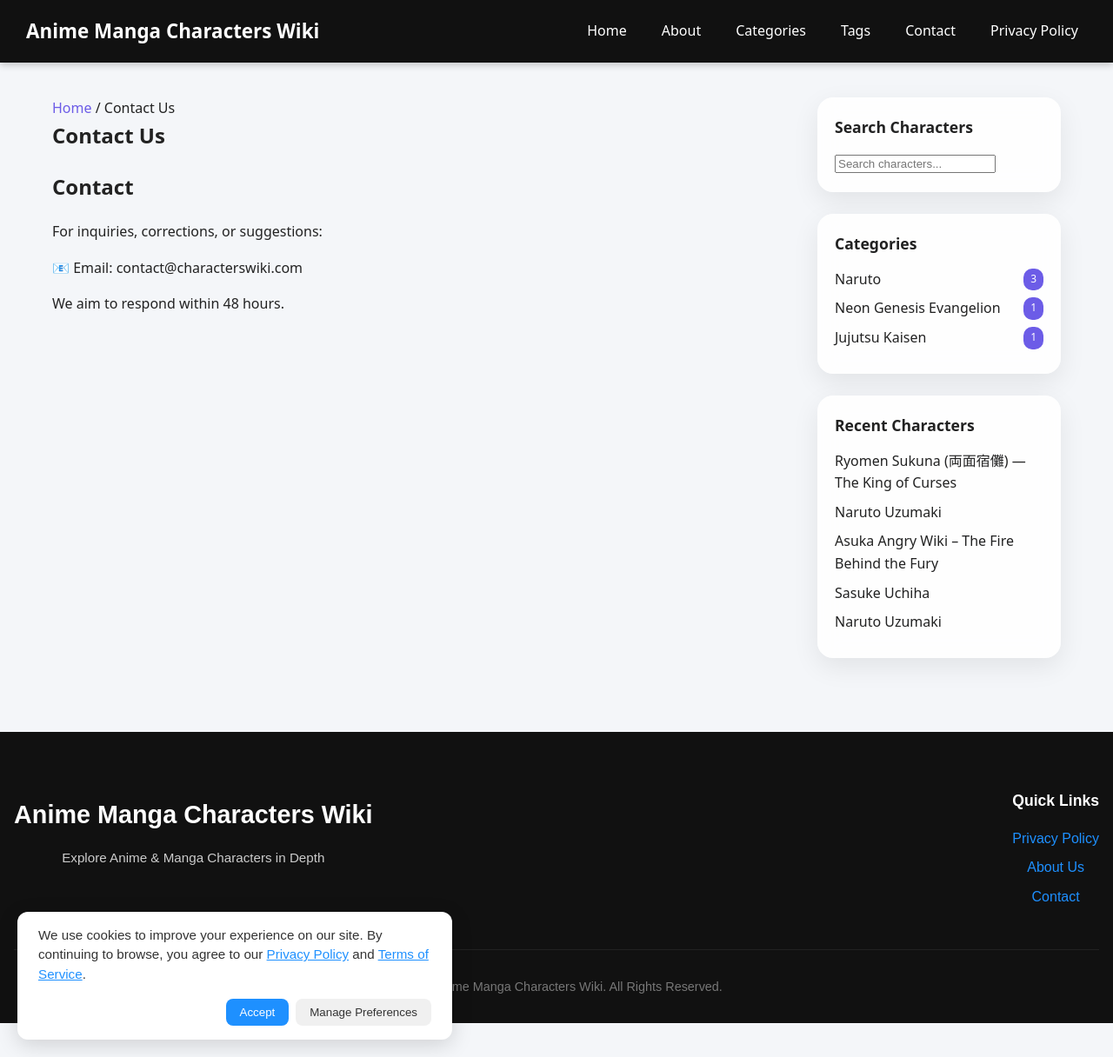
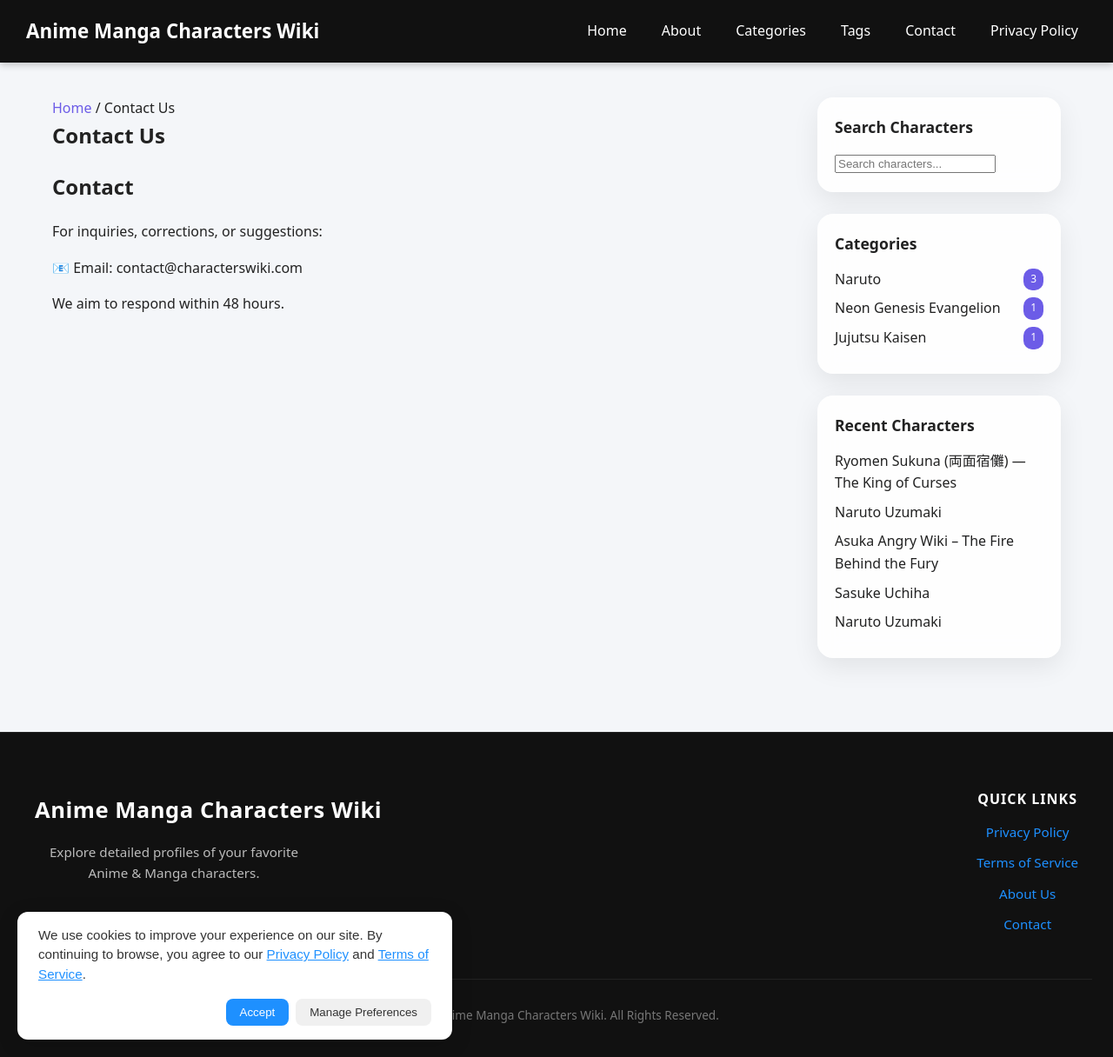
Before and after one commit to characterswiki/characters, a Jekyll site: the page built from _pages/contact.md, in a window 1280 px wide and 1216 px high. Shown: the whole window at 87% size. Built offline with Jekyll 4.4.1, drawn with Linux system fonts in a browser that asks for light colours.

Commit message:
Update footer.html

```diff
--- a/_includes/footer.html
+++ b/_includes/footer.html
@@ -1,93 +1,111 @@
 <footer class="footer">
   <div class="footer-container">
 
-    <!-- Site Branding -->
+    <!-- Branding -->
     <div class="footer-brand">
       <h2>{{ site.title }}</h2>
-      <p>Explore Anime & Manga Characters in Depth</p>
+      <p>Explore detailed profiles of your favorite Anime & Manga characters.</p>
     </div>
 
     <!-- Quick Links -->
     <div class="footer-links">
       <h3>Quick Links</h3>
       <ul>
-        <li><a href="{{ site.baseurl }}/privacy-policy/">Privacy Policy</a></li>
-        <li><a href="{{ site.baseurl }}/about/">About Us</a></li>
-        <li><a href="{{ site.baseurl }}/contact/">Contact</a></li>
+        <li><a href="{{ '/privacy-policy/' | relative_url }}">Privacy Policy</a></li>
+        <li><a href="{{ '/terms/' | relative_url }}">Terms of Service</a></li>
+        <li><a href="{{ '/about/' | relative_url }}">About Us</a></li>
+        <li><a href="{{ '/contact/' | relative_url }}">Contact</a></li>
       </ul>
     </div>
 
   </div>
 
-  <!-- Footer Bottom -->
+  <!-- Bottom Bar -->
   <div class="footer-bottom">
-    <p>&copy; {{ site.time | date: "%Y" }} {{ site.title }}. All Rights Reserved.</p>
+    <p>
+      &copy; {{ site.time | date: "%Y" }} {{ site.title }}.
+      All Rights Reserved.
+    </p>
   </div>
 
-  <!-- Footer Styles -->
   <style>
     .footer {
-      background: #111; /* Matches header */
+      background: #111;
       color: #eee;
-      padding: 3rem 1rem 1rem;
-      font-family: sans-serif;
-    }
-
-    .footer a {
-      color: #1e90ff; /* Matches header links */
-      text-decoration: none;
-      transition: color 0.3s;
-    }
-    .footer a:hover {
-      color: #00bfff;
+      padding: 3rem 1.5rem 1.5rem;
+      font-family: system-ui, -apple-system, sans-serif;
+      border-top: 1px solid #222;
     }
 
     .footer-container {
       display: flex;
+      justify-content: space-between;
       flex-wrap: wrap;
-      justify-content: space-between;
-      max-width: 1300px;
+      max-width: 1200px;
       margin: 0 auto;
-      gap: 2rem;
+      gap: 3rem;
     }
 
     .footer-brand h2 {
-      font-size: 1.8rem;
-      margin-bottom: 0.5rem;
+      font-size: 1.6rem;
+      margin-bottom: 0.6rem;
       color: #fff;
+      letter-spacing: 0.5px;
     }
+
     .footer-brand p {
       font-size: 0.95rem;
-      color: #ccc;
+      color: #bbb;
+      max-width: 320px;
+      line-height: 1.6;
     }
 
     .footer-links h3 {
+      font-size: 1rem;
       margin-bottom: 0.8rem;
-      font-size: 1.1rem;
       color: #fff;
+      text-transform: uppercase;
+      letter-spacing: 1px;
     }
 
     .footer-links ul {
       list-style: none;
       padding: 0;
+      margin: 0;
     }
+
     .footer-links ul li {
-      margin-bottom: 0.5rem;
+      margin-bottom: 0.6rem;
+    }
+
+    .footer a {
+      color: #1e90ff;
+      text-decoration: none;
+      font-size: 0.95rem;
+      transition: color 0.3s ease;
+    }
+
+    .footer a:hover {
+      color: #00bfff;
     }
 
     .footer-bottom {
       text-align: center;
-      margin-top: 2rem;
-      font-size: 0.9rem;
+      margin-top: 2.5rem;
+      padding-top: 1rem;
+      border-top: 1px solid #222;
+      font-size: 0.85rem;
       color: #777;
-      border-top: 1px solid #222;
-      padding-top: 1rem;
     }
 
-    @media (max-width: 900px) {
+    @media (max-width: 768px) {
       .footer-container {
         flex-direction: column;
-        gap: 1.5rem;
+        gap: 2rem;
+      }
+
+      .footer-brand p {
+        max-width: 100%;
       }
     }
   </style>
```
